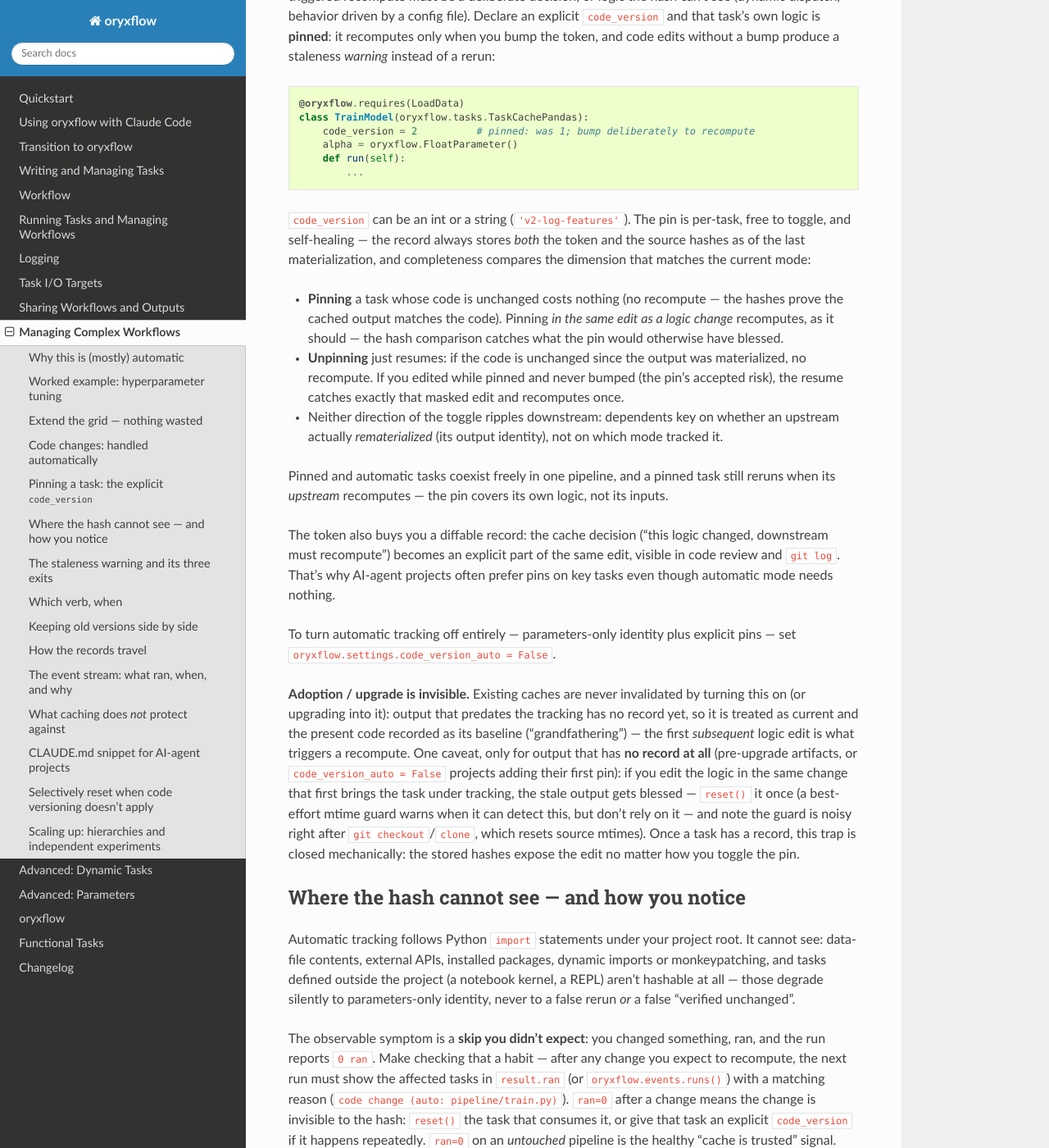
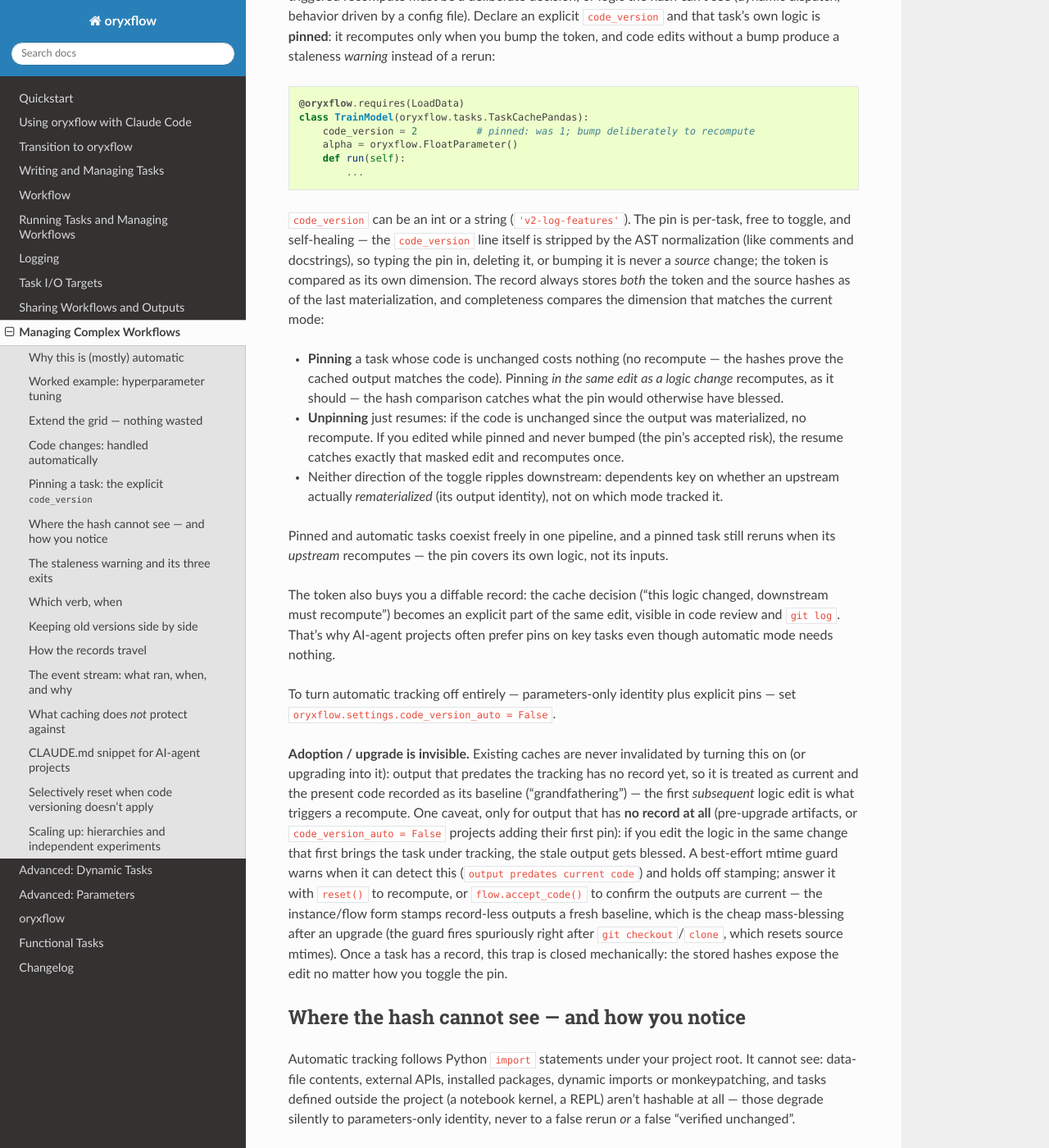
Before and after one commit to oryxintel/oryxlib-docs, a Sphinx documentation site: the page built from docs/source/managing-workflows.rst, in a window 1280 px wide and 1400 px high, scrolled down 3213 px. Shown: the whole window at 82% size. Built offline with Sphinx 7.4.7 and the Read the Docs theme 3.1.0, drawn with Linux system fonts in a browser that asks for light colours; some of the changed text lies outside the part shown.

Commit message:
Fix field-test gaps in auto code invalidation
- Pin line hash-neutral: AST normalization strips class-body code_version
  assignments, so opting in/out or bumping is a token change, never a source
  edit -- edit-free opt-in is now genuinely free
- accept_code(instance) stamps a baseline record for outputs with no record
  yet, clearing the 'output predates current code' warning without recompute
- Staleness warnings dedupe per process on the printed/logged channels
  (RunResult.warnings and the event stream keep every occurrence)
- accept_code prints a one-line summary of what it re-stamped (or that
  nothing was accepted)

Co-Authored-By: Claude Fable 5 <noreply@anthropic.com>

```diff
--- a/docs/source/managing-workflows.rst
+++ b/docs/source/managing-workflows.rst
@@ -164,9 +164,11 @@ produce a staleness *warning* instead of a rerun:
             ...
 
 ``code_version`` can be an int or a string (``'v2-log-features'``). The pin is per-task,
-free to toggle, and self-healing — the record always stores *both* the token and the source
-hashes as of the last materialization, and completeness compares the dimension that matches the
-current mode:
+free to toggle, and self-healing — the ``code_version`` line itself is stripped by the AST
+normalization (like comments and docstrings), so typing the pin in, deleting it, or bumping it
+is never a *source* change; the token is compared as its own dimension. The record always
+stores *both* the token and the source hashes as of the last materialization, and completeness
+compares the dimension that matches the current mode:
 
 * **Pinning** a task whose code is unchanged costs nothing (no recompute — the hashes prove the
   cached output matches the code). Pinning *in the same edit as a logic change* recomputes, as
@@ -194,10 +196,13 @@ current and the present code recorded as its baseline ("grandfathering") — the
 *subsequent* logic edit is what triggers a recompute. One caveat, only for output that has
 **no record at all** (pre-upgrade artifacts, or ``code_version_auto = False`` projects adding
 their first pin): if you edit the logic in the same change that first brings the task under
-tracking, the stale output gets blessed — ``reset()`` it once (a best-effort mtime guard warns
-when it can detect this, but don't rely on it — and note the guard is noisy right after
-``git checkout``/``clone``, which resets source mtimes). Once a task has a record, this trap is
-closed mechanically: the stored hashes expose the edit no matter how you toggle the pin.
+tracking, the stale output gets blessed. A best-effort mtime guard warns when it can detect
+this (``output predates current code``) and holds off stamping; answer it with ``reset()`` to
+recompute, or ``flow.accept_code()`` to confirm the outputs are current — the instance/flow
+form stamps record-less outputs a fresh baseline, which is the cheap mass-blessing after an
+upgrade (the guard fires spuriously right after ``git checkout``/``clone``, which resets source
+mtimes). Once a task has a record, this trap is closed mechanically: the stored hashes expose
+the edit no matter how you toggle the pin.
 
 Where the hash cannot see — and how you notice
 ------------------------------------------------------------
@@ -228,6 +233,12 @@ same code hash runs as an *advisory* there: if a pinned task's code changed but
     oryxflow.accept_code(TrainModel) only if certain the output is equivalent -- when unsure,
     bump (best-effort check: can't see data files or dynamic calls).
 
+An unacknowledged warning would otherwise repeat on every build (a ``WorkflowMulti`` run is one
+build per flow over shared upstreams), so the printed/logged warning dedupes per process: the
+same message for the same task shows once, and re-arms when the condition changes or after the
+task reruns or is accepted. Every occurrence is still recorded in ``result.warnings`` and the
+event stream (``oryxflow.events.warnings()``) regardless.
+
 Every code change — whether it triggered an automatic recompute or a pin warning — has the same
 three exits, not equal in risk:
 
@@ -240,10 +251,13 @@ three exits, not equal in risk:
   would otherwise do. It accepts the task **and its whole upstream tree**, so call it on the
   most-downstream task you judge equivalent (the flow's default task covers everything).
   **This is the one exit that can silently bless a stale output** — use it only when you're
-  certain; when unsure, recompute (cheap insurance). ``accept_code(TaskX)`` with a class
-  re-stamps only that family's stored hashes, and bare ``accept_code()`` bulk-accepts warned
-  records; under automatic tracking prefer the instance/``flow`` form — the others can't reach
-  dep-folded fingerprints, and anything they miss simply recomputes (the safe direction).
+  certain; when unsure, recompute (cheap insurance). ``accept_code`` prints a one-line summary
+  of what it re-stamped (and says so when it accepted nothing), so an accept that didn't reach
+  its target is visible, not silent. ``accept_code(TaskX)`` with a class re-stamps only that
+  family's *stored* records, and bare ``accept_code()`` bulk-accepts warned records; prefer the
+  instance/``flow`` form — it is also the only form that can stamp a baseline for outputs with
+  **no record yet** (the ``output predates current code`` warning), and anything the other
+  forms miss simply recomputes (the safe direction).
 
 A pin's warning follows the *import* graph while reruns follow the *dependency* graph: a
 downstream task that consumes a changed helper's output only via ``requires()`` (without
@@ -291,6 +305,10 @@ Which verb, when
      - ``reset()`` once
      - no record exists yet, so grandfathering would bless the stale output (once a
        record exists this trap is caught automatically)
+   * - nothing — but pre-existing outputs warn ``output predates current code``
+     - ``flow.accept_code()`` if the outputs are current, else ``reset()``
+     - the mtime guard can't tell a fresh checkout from a stale cache; accepting stamps
+       record-less outputs a baseline in one call
 
 Keeping old versions side by side
 ------------------------------------------------------------
@@ -433,8 +451,12 @@ a locked-down environment), paste this snapshot of the rules into the project's
     4. Expensive recompute you judge output-equivalent (pure refactor): `flow.accept_code()` /
        `oryxflow.accept_code(anchor_task)` re-stamps the task and its whole upstream tree
        without rerunning — only if certain; when unsure, let it rerun. `preview()` first to see
-       the pending band. Answer every pin staleness warning with one of its three exits — bump,
-       accept, or reset. Never leave one firing across runs.
+       the pending band. It prints what it re-stamped — "nothing accepted" means it didn't
+       reach the target (use the instance/flow form, not the class/bare form). An
+       `output predates current code` warning (outputs with no record yet, e.g. after an
+       upgrade) is answered the same way: `flow.accept_code()` if the outputs are current,
+       `reset()` if not. Answer every staleness warning with one of its exits — bump, accept,
+       or reset. Never leave one firing across runs.
     5. After a run, read the returned result: `result.reasons` says why each task ran;
        `result.warnings` lists unacknowledged code changes. Never hand-roll aggregation —
        `MultiRunResult` exposes `.ran`/`.complete`/`.failed`/`.reasons`/`.warnings` across
```
